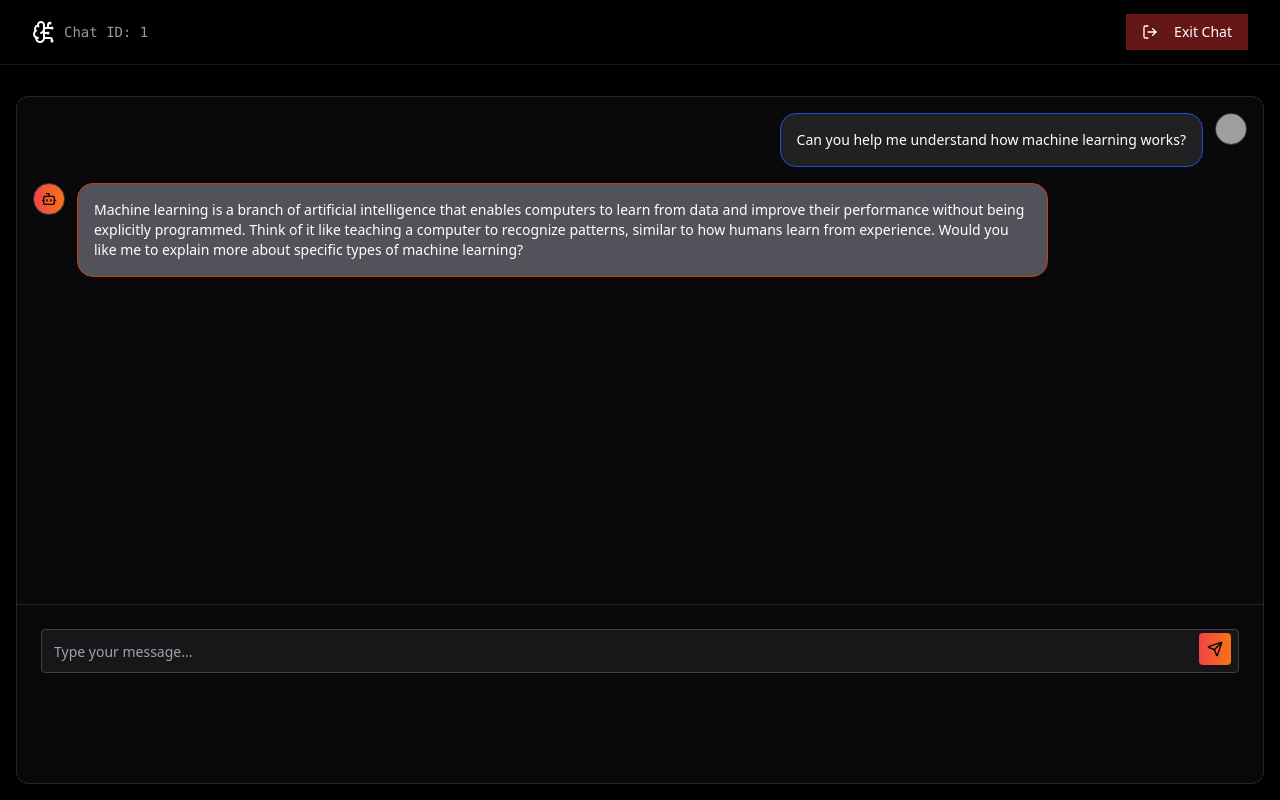
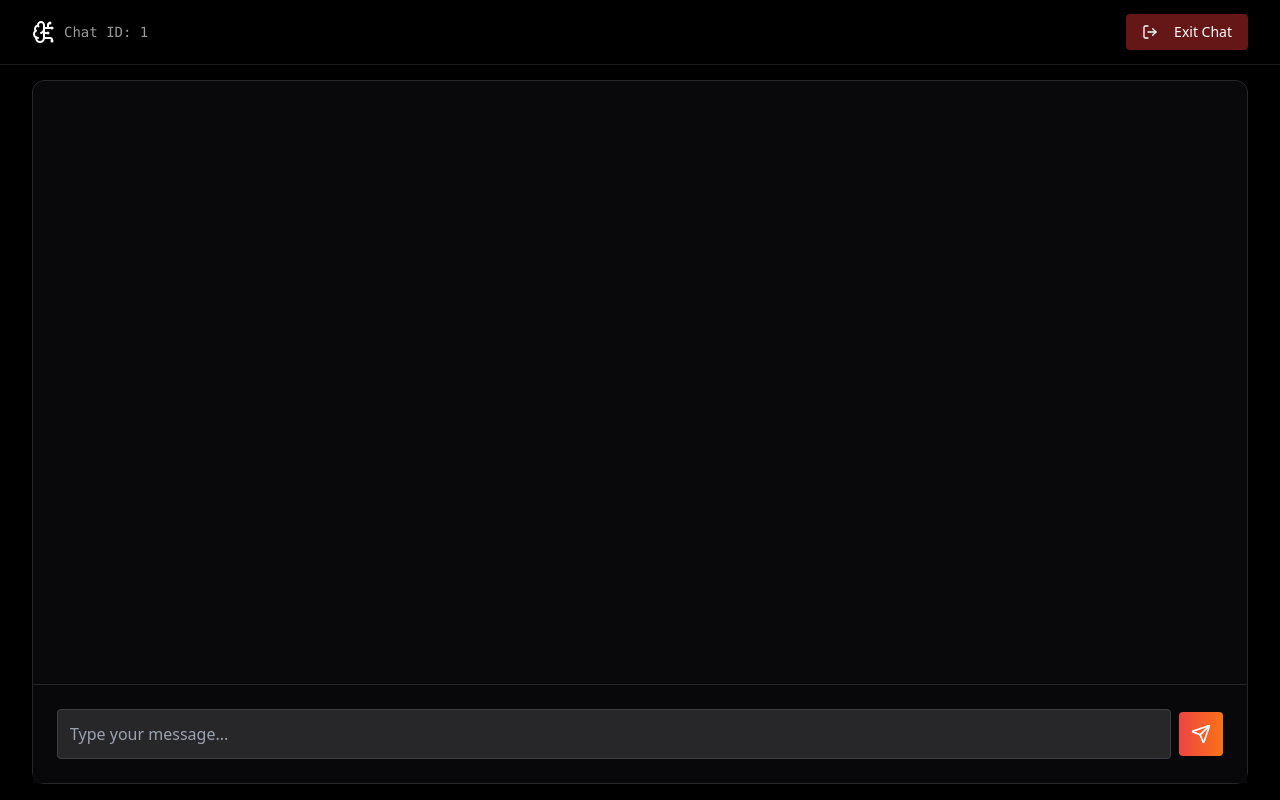
Before and after one commit to SiddharthManjul/agentic-ethereum, a Next.js app: page /chat/1 in a window 1280 px wide. Built offline with nearby package versions, Linux system fonts and the light colour scheme; grey boxes are pictures that could not be loaded.

Commit message:
Integrated the ai chat with cdp working as expected.

```diff
--- a/package.json
+++ b/package.json
@@ -3,7 +3,7 @@
   "version": "0.1.0",
   "private": true,
   "scripts": {
-    "dev": "next dev --turbopack",
+    "dev": "next dev",
     "build": "next build",
     "start": "next start",
     "lint": "next lint",
@@ -34,6 +34,8 @@
     "react": "19.0.0-rc-66855b96-20241106",
     "react-dom": "19.0.0-rc-66855b96-20241106",
     "react-hot-toast": "^2.5.1",
+    "react-markdown": "^9.0.3",
+    "react-spinners": "^0.15.0",
     "readline": "^1.3.0",
     "simplex-noise": "^4.0.3",
     "tailwind-merge": "^2.6.0",
--- a/src/Providers/agentProvider.ts
+++ b/src/Providers/agentProvider.ts
@@ -1,4 +1,7 @@
 /* eslint-disable @typescript-eslint/no-explicit-any */
+
+
+
 import {
     AgentKit,
     CdpWalletProvider,
@@ -20,10 +23,12 @@ import {
   import * as readline from "readline";
 
   dotenv.config();
-
+  const WALLET_DATA_FILE = process.env.NODE_ENV === 'production'
+  ? '/tmp/wallet_data.txt'  // Use appropriate path for production
+  : './wallet_data.txt';
   validateEnvironment();
 
-  const WALLET_DATA_FILE = "wallet_data.txt";
+  // const WALLET_DATA_FILE = "wallet_data.txt";
 
   /**
    * Validates the required environment variables are set
@@ -301,3 +306,5 @@ import {
       process.exit(1);
     });
   }
+
+  export { initializeAgent };
--- a/src/app/chat/[chatId]/page.tsx
+++ b/src/app/chat/[chatId]/page.tsx
@@ -46,10 +46,10 @@ export default function ChatPage() {
                   router.push('/');
                   toast.error('Left the chat successfully!');
                 }}
-                className="bg-red-900/80 hover:bg-red-900 text-white px-4 py-2 rounded-md transition-colors"
+                className="bg-red-900/80 hover:bg-red-900 text-white px-4 py-2 transition-colors rounded"
               >
                 <LogOut className="h-5 w-5 mr-2" />
-                Exit Chat
+                <span className="hidden sm:inline">Exit Chat</span>
               </Button>
             </div>
           </div>
@@ -57,8 +57,10 @@ export default function ChatPage() {
       </motion.div>
 
       {/* Chat Interface */}
-      <div className="flex-1 pt-24 container mx-auto px-4">
-        <ChatInterface />
+      <div className="flex-1 pt-20 pb-4">
+        <div className="h-full max-w-7xl mx-auto px-4 sm:px-6 lg:px-8">
+          <ChatInterface />
+        </div>
       </div>
     </div>
   );
--- a/src/app/globals.css
+++ b/src/app/globals.css
@@ -34,3 +34,14 @@ body {
   box-sizing: border-box;
   max-width: 100%;
 }
+
+/* Add to your global CSS */
+.typing-animation::after {
+  content: '|';
+  animation: blink 1s step-end infinite;
+}
+
+@keyframes blink {
+  0%, 100% { opacity: 1; }
+  50% { opacity: 0; }
+}
--- a/src/components/ChatInterface.tsx
+++ b/src/components/ChatInterface.tsx
@@ -1,62 +1,164 @@
+// src/components/ChatInterface.tsx
 "use client";
+import { useState, useRef, useEffect } from 'react';
+import { SyncLoader } from 'react-spinners';
+import { Avatar, AvatarFallback, AvatarImage } from '@/components/ui/avatar';
+import { BrainCircuit, Send } from 'lucide-react';
+import { Card } from '@/components/ui/card';
+import ReactMarkdown from 'react-markdown';
 
-import { Avatar, AvatarFallback, AvatarImage } from "@/components/ui/avatar";
-import { Button } from "@/components/ui/button";
-import { Card } from "@/components/ui/card";
-import { Input } from "@/components/ui/input";
-import { Bot, Send } from "lucide-react";
+interface Message {
+  role: 'user' | 'assistant';
+  content: string;
+}
 
 export default function ChatInterface() {
+  const [messages, setMessages] = useState<Message[]>([]);
+  const [input, setInput] = useState('');
+  const [isLoading, setIsLoading] = useState(false);
+  const messagesEndRef = useRef<HTMLDivElement>(null);
+
+  const scrollToBottom = () => {
+    messagesEndRef.current?.scrollIntoView({ behavior: 'smooth' });
+  };
+
+  useEffect(() => {
+    scrollToBottom();
+  }, [messages]);
+
+ // src/components/ChatInterface.tsx
+const handleSubmit = async (e: React.FormEvent) => {
+  e.preventDefault();
+  if (!input.trim()) return;
+
+  const userMessage: Message = { role: 'user', content: input };
+  setMessages(prev => [...prev, userMessage]);
+  setInput('');
+  setIsLoading(true);
+
+  try {
+    const response = await fetch('/api/chat', {
+      method: 'POST',
+      headers: { 'Content-Type': 'application/json' },
+      body: JSON.stringify({ message: input }),
+    });
+
+    if (!response.ok) throw new Error('Network response was not ok');
+
+    const reader = response.body?.getReader();
+    if (!reader) throw new Error('No reader available');
+
+    const assistantMessage: Message = { role: 'assistant', content: '' };
+    setMessages(prev => [...prev, assistantMessage]);
+
+    const decoder = new TextDecoder();
+    let buffer = '';
+
+    while (true) {
+      const { done, value } = await reader.read();
+      if (done) break;
+
+      buffer += decoder.decode(value, { stream: true });
+
+      // Process complete SSE events
+      while (buffer.includes('\n\n')) {
+        const eventEndIndex = buffer.indexOf('\n\n');
+        const eventData = buffer.slice(0, eventEndIndex);
+        buffer = buffer.slice(eventEndIndex + 2);
+
+        const lines = eventData.split('\n');
+        for (const line of lines) {
+          if (line.startsWith('data: ')) {
+            try {
+              const content = JSON.parse(line.slice(6));
+              setMessages(prev => {
+                const newMessages = [...prev];
+                const lastMessage = newMessages[newMessages.length - 1];
+
+                // Check if the last message content is the same as the new content
+                if (lastMessage.role === 'assistant' && lastMessage.content !== content) {
+                  lastMessage.content += content;
+                }
+                return newMessages;
+              });
+            } catch (error) {
+              console.error('Error parsing SSE data:', error);
+            }
+          }
+        }
+      }
+    }
+  } catch (error) {
+    console.error('Error:', error);
+  } finally {
+    setIsLoading(false);
+  }
+};
+
   return (
-    <Card className="bg-zinc-950 border border-zinc-800 backdrop-blur-sm h-[calc(100vh-7rem)]">
-      <div className="h-[600px] flex flex-col">
-        {/* Messages Container */}
-        <div className="flex-1 overflow-y-auto p-4 space-y-4">
-          {/* User Message */}
-          <div className="flex items-start gap-3 justify-end">
-            <div className="bg-zinc-800/80 rounded-2xl p-4 max-w-[80%] border border-blue-700">
-              <p className="text-sm text-white">Can you help me understand how machine learning works?</p>
+    <Card className="bg-zinc-950 border border-zinc-800 backdrop-blur-sm h-full flex flex-col">
+      <div className="flex-1 flex flex-col">
+        <div className="flex-1 overflow-y-auto p-4 md:p-6 space-y-4">
+          {messages.map((message, index) => (
+            <div key={index} className={`flex items-start gap-3 mx-4 md:mx-6 lg:mx-8 ${message.role === 'user' ? 'justify-end' : ''}`}>
+              {message.role === 'assistant' && (
+                <Avatar className="h-8 w-8 bg-gradient-to-r from-red-500 to-orange-500 border border-zinc-700">
+                  <AvatarFallback>
+                    <BrainCircuit className="h-4 w-4" />
+                  </AvatarFallback>
+                </Avatar>
+              )}
+              <div className={`rounded-2xl p-4 max-w-[90%] md:max-w-[70%] border ${
+                message.role === 'user'
+                  ? 'bg-zinc-800/80 border-blue-700'
+                  : 'bg-zinc-600 border-orange-700'
+              }`}>
+                <ReactMarkdown className="text-sm text-white prose-invert">
+                  {message.content}
+                </ReactMarkdown>
               </div>
+              {message.role === 'user' && (
                 <Avatar className="h-8 w-8 border border-zinc-700">
                   <AvatarImage src="/placeholder.svg" />
                   <AvatarFallback>U</AvatarFallback>
                 </Avatar>
+              )}
             </div>
-
-          {/* AI Message */}
-          <div className="flex items-start gap-3">
+          ))}
+          {isLoading && (
+            <div className="flex items-center space-x-2 mx-4 md:mx-6 lg:mx-8">
               <Avatar className="h-8 w-8 bg-gradient-to-r from-red-500 to-orange-500 border border-zinc-700">
                 <AvatarFallback>
-                <Bot className="h-4 w-4" />
+                  <BrainCircuit className="h-4 w-4" />
                 </AvatarFallback>
               </Avatar>
-            <div className="bg-zinc-600 rounded-2xl p-4 max-w-[80%] border border-orange-700">
-              <p className="text-sm text-white">
-                Machine learning is a branch of artificial intelligence that enables computers to learn from data
-                and improve their performance without being explicitly programmed. Think of it like teaching a
-                computer to recognize patterns, similar to how humans learn from experience. Would you like me to
-                explain more about specific types of machine learning?
-              </p>
+              <SyncLoader className='ml-2' color="#f97316" size={6} speedMultiplier={0.6}/>
             </div>
-          </div>
+          )}
+          <div ref={messagesEndRef} />
         </div>
 
         {/* Input Area */}
-        <div className="p-6 border-t border-zinc-800">
-          <div className="relative">
-            <Input
+        <div className="sticky bottom-0 bg-zinc-950/80 backdrop-blur-sm border-t border-zinc-800">
+          <form onSubmit={handleSubmit} className="max-w-7xl mx-auto p-4 md:p-6">
+            <div className="flex items-center gap-2 w-full">
+              <input
+                type="text"
+                value={input}
+                onChange={(e) => setInput(e.target.value)}
                 placeholder="Type your message..."
-              className="bg-zinc-800/50 border-zinc-700 pr-12 text-zinc-100
-              h-11
-              placeholder:text-zinc-400 rounded"
+                className="flex-grow p-3 bg-zinc-800 border border-zinc-700 rounded text-white focus:outline-none focus:ring-2 focus:ring-orange-500 transition-colors"
+                disabled={isLoading}
               />
-            <Button
-              size="icon"
-              className="absolute right-2 top-1 h-8 w-8 bg-gradient-to-r from-red-500 to-orange-500 hover:opacity-90 rounded"
+              <button
+                type="submit"
+                className="bg-gradient-to-r from-red-500 to-orange-500 hover:from-red-600 hover:to-orange-600 text-white p-3 rounded aspect-square flex items-center justify-center transition-all duration-200 hover:scale-105 disabled:opacity-50"
+                disabled={isLoading}
               >
-              <Send className="h-4 w-4 " />
-            </Button>
+                <Send className="h-5 w-5" />
+              </button>
             </div>
+          </form>
         </div>
       </div>
     </Card>
```
Also changed, not shown: src/app/api/chat/route.ts (added, +127 -0 lines), public/placeholder.svg (added). Lines whose indentation alone changed are shown as unchanged.
